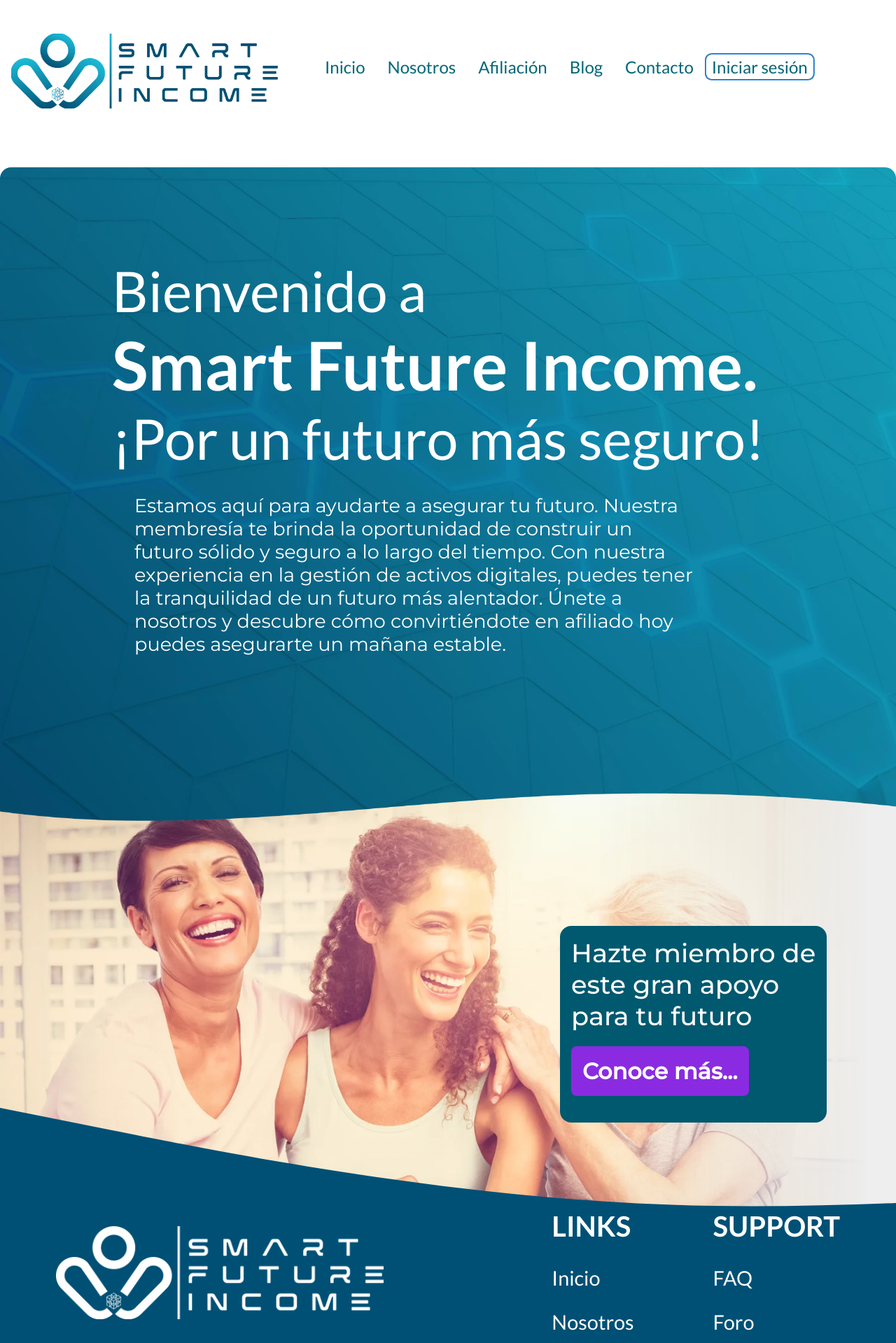
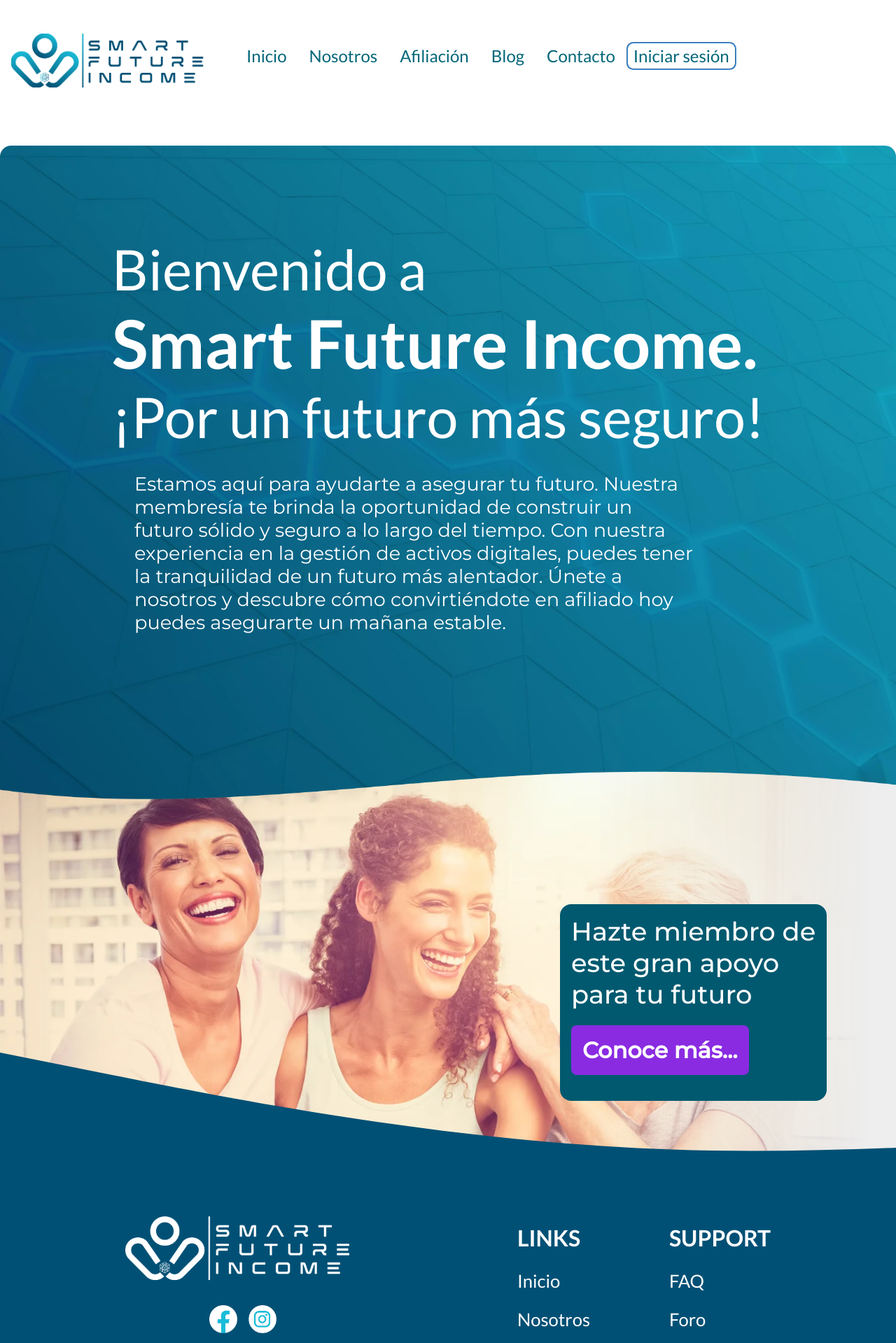
Before and after one commit to ivanmacedonio/SFIpage, a React (Vite) app: page / in a window 1280 px wide. Shown: the top 1919 px of the page at 70% size. Built offline with nearby package versions, Linux system fonts and the light colour scheme.

Commit message:
fix header & footer

```diff
--- a/src/pages/Login.jsx
+++ b/src/pages/Login.jsx
@@ -59,6 +59,7 @@ export const Login = () => {
       <div className="containergeneral">
         <div className="logincontainer">
           <h1 id="slogan">Smart Future Income</h1>
+
           <h1>Inicia sesión en tu cuenta </h1>
           <p>¡Nos alegramos de volver a verte!</p>
           {/* <div className="tokens">
--- a/src/styles/Login.css
+++ b/src/styles/Login.css
@@ -4,6 +4,7 @@
     flex-direction: column;
 
 }
+
 
 .containergeneral {
     display: flex;
--- a/src/styles/footer.css
+++ b/src/styles/footer.css
@@ -4,14 +4,16 @@
     background-repeat: no-repeat;
     height: 80vh;
     display: flex;
+    justify-content: center;
+    align-items: center;
 }
 
 .logo img {
-    width: 30rem;
+    width: 20rem;
 }
 
 .icons img {
-    width: 3rem;
+    width: 2.5rem;
     margin-left: 1rem;
     margin-top: 2rem;
 }
@@ -22,12 +24,13 @@
 
 
 .logo {
-    margin-bottom: 10rem;
+    /* margin-bottom: 10rem;
     margin-left: 20rem;
-    margin-right: 15rem;
-    margin-top: 5rem;
+
+    margin-top: 5rem; */
     max-width: 30rem;
     display: flex;
+    margin-right: 9rem;
     flex-direction: column;
     justify-content: center;
     align-items: center;
@@ -35,7 +38,6 @@
 }
 
 .parent {
-    margin-top: 17rem;
     max-width: fit-content;
     display: flex;
 }
@@ -53,13 +55,13 @@
 }
 
 .footer h2 {
-    font-size: 2.5rem;
+    font-size: 2rem;
     font-weight: 700;
     transition: .3s ease;
 }
 
 .footer h3 {
-    font-size: 1.8rem;
+    font-size: 1.6rem;
     transition: .3s ease;
 }
 
@@ -88,7 +90,7 @@
     .logo {
         margin-top: 0rem;
         margin-right: 0;
-        margin-left: 7vw;
+        margin-left: 0;
         margin-bottom: 5rem;
         width: 20rem;
     }
@@ -108,11 +110,7 @@
     }
 }
 
-@media (width: 430px) {
-    .logo {
-        margin-left: 11vw;
-    }
-}
+
 
 @media only screen and (min-width: 768px) and (max-width: 991px) {
     .parent {
@@ -138,7 +136,6 @@
     .logo {
         margin-top: 10rem;
         margin-bottom: 3rem;
-        margin-left: 17vw;
         margin-right: 0;
     }
 
@@ -174,7 +171,6 @@
     .logo {
         margin-top: 0;
         margin-bottom: 7rem;
-        margin-left: 25vw;
         margin-right: 0;
     }
 
--- a/src/styles/headerNormal.css
+++ b/src/styles/headerNormal.css
@@ -6,13 +6,13 @@ a {
 .header {
     display: flex;
     font-family: 'Lato', sans-serif;
-    font-size: 1.2rem;
+    font-size: 1rem;
     font-weight: 500;
     color: rgb(1, 102, 120);
 }
 
 .header img {
-    width: 25rem;
+    width: 18rem;
     margin-top: 3rem;
     margin-left: 5rem;
 }
```
